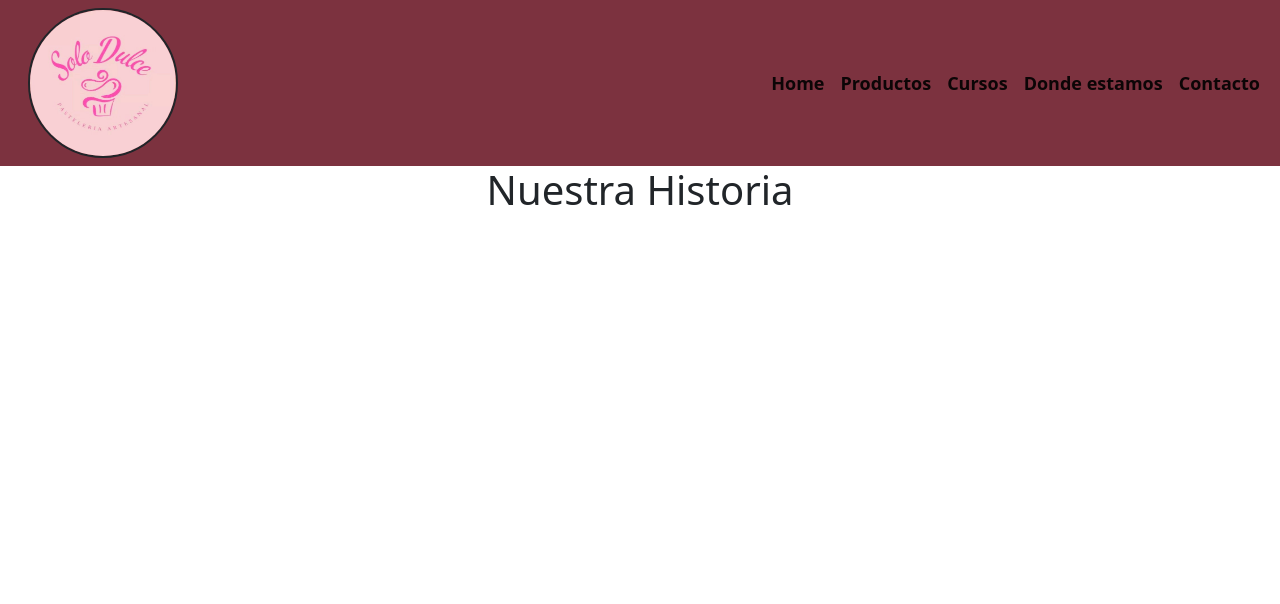
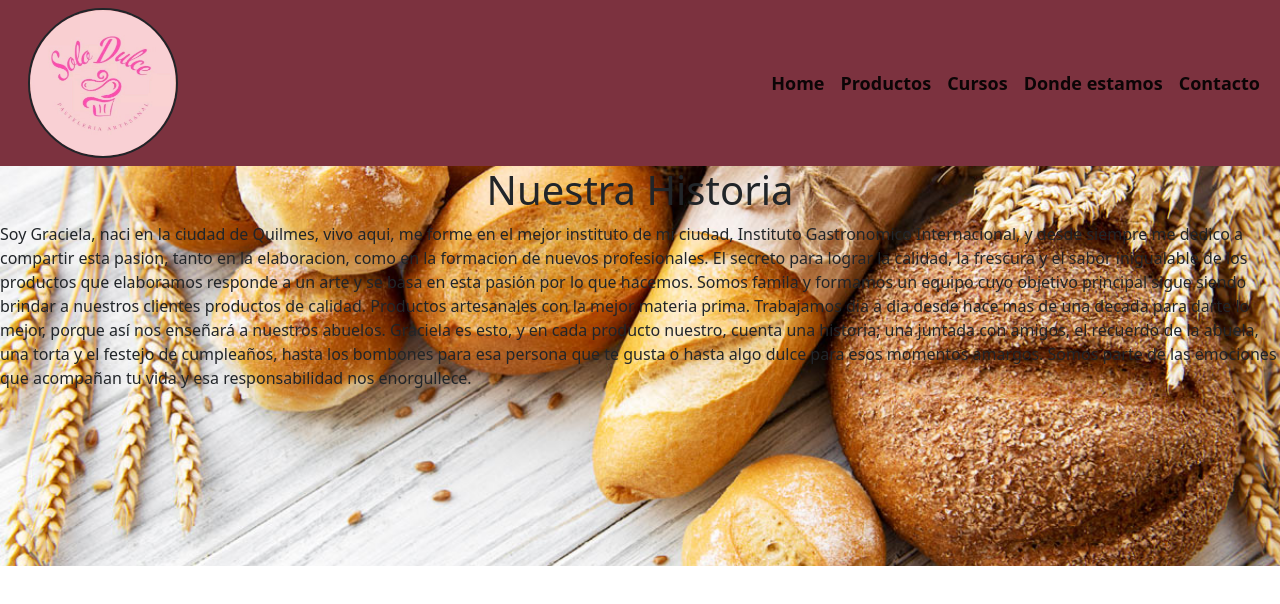
Before and after one commit to YaninaTranchida/Bootstrap, a plain HTML site: page index.html in a window 1280 px wide. Drawn offline with nearby package versions, Linux system fonts and the light colour scheme.

Commit message:
background al home + texto

```diff
--- a/index.html
+++ b/index.html
@@ -4,6 +4,7 @@
     <meta charset="UTF-8">
     <meta http-equiv="X-UA-Compatible" content="IE=edge">
     <meta name="viewport" content="width=, initial-scale=1.0">
+    <link rel="icon" type="image/x-icon" href="./imagenes/logofavi4.png">
 
         <!--bootstrap-->
 
@@ -13,7 +14,7 @@
 
     <link rel="stylesheet" href="style.css">
 
-    <title>Home</title>
+    <title>Solo Dulce Gra | Home</title>
 </head>
 
 <body>
@@ -47,8 +48,25 @@
           </nav>
     </header>
 
-    <h1 class="text-center">Nuestra Historia</h1>
-    <main></main>
+
+    <main>
+      <div>
+        <h1 class="text-center">Nuestra Historia</h1>
+      </div>
+        <p> Soy Graciela, naci en la ciudad de Quilmes, vivo aqui, me forme en el mejor instituto de mi ciudad, Instituto Gastronomico Internacional, y desde siempre me dedico a compartir esta pasion, tanto en la elaboracion, como en la formacion de nuevos profesionales.
+          El secreto para lograr la calidad, la frescura y el sabor inigualable de los productos que elaboramos responde a un arte y se basa en esta pasión por lo que hacemos.
+          Somos famila y formamos un equipo cuyo objetivo principal sigue siendo brindar a nuestros clientes productos de calidad.
+          Productos artesanales con la mejor materia prima.
+          Trabajamos dia a dia desde hace mas de una decada para darte lo mejor,
+          porque así nos enseñará a nuestros abuelos.
+          Graciela es esto, y en cada producto nuestro, cuenta una historia; una juntada con amigos, el recuerdo de la abuela, una torta y el festejo de cumpleaños,
+          hasta los bombones para esa persona que te gusta o hasta algo dulce para esos momentos amargos.
+          Somos parte de las emociones que acompañan tu vida y esa responsabilidad nos enorgullece.</p>
+      </div>
+
+
+
+    </main>
 
 
   </body>
--- a/style.css
+++ b/style.css
@@ -20,3 +20,12 @@ li{
     font-size: 18px;
     font-weight: 700;
 }
+
+main{
+    background-image: url(./imagenes/panes1.jpg);
+    height: 400px;
+    background-repeat: no-repeat;
+    background-position: center;
+    background-size: cover;
+
+}
```
Also changed, not shown: pestañas/contacto.html (+2 -1 lines), pestañas/cursos.html (+2 -1 lines), pestañas/donde estamos.html (+2 -1 lines), pestañas/productos.html (+2 -1 lines), imagenes/background BG.jpg (added).
